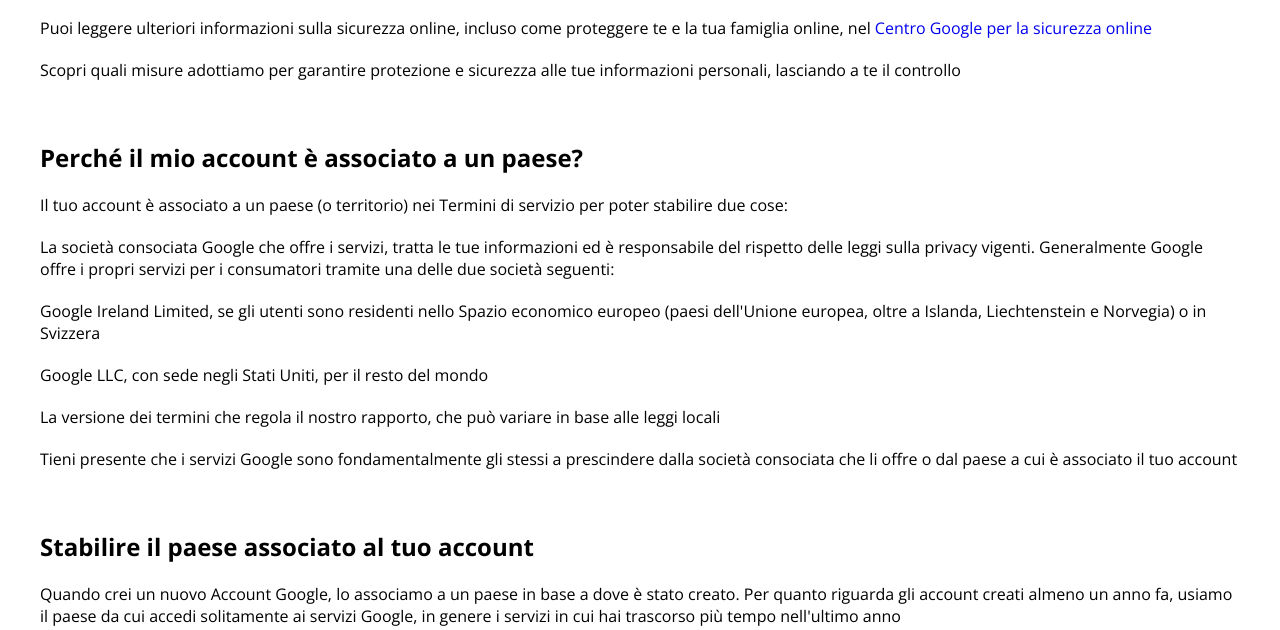
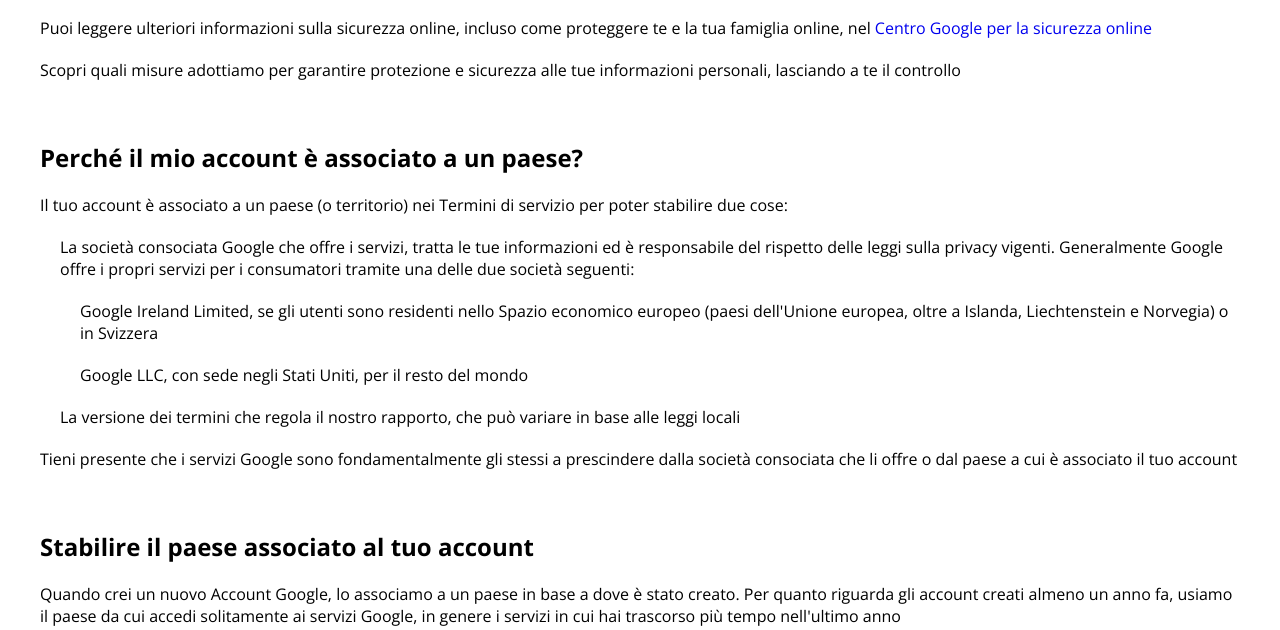
Before and after one commit to alessandroNessi/php-google-faq, a PHP site: page / in a window 1280 px wide. Shown: the part 912-1542 px from the top of the page. Run offline with PHP 8.4, Linux system fonts and the light colour scheme.

Commit message:
pulito da debug

```diff
--- a/index.php
+++ b/index.php
@@ -29,7 +29,6 @@ $faqContainer=[
 //con una ricorsiva aggiungo le classi alla stringa
 function optimizeString($string){
     if($string[0]=='0'){
-        // var_dump($string);
         return "<div class='tab'>".optimizeString(substr($string, 1))."</div>";
     }else{
         return $string;
--- a/style.css
+++ b/style.css
@@ -22,3 +22,6 @@ h2{
 p{
     margin-bottom: 20px;
 }
+.tab{
+    margin-left: 20px;
+}
```
